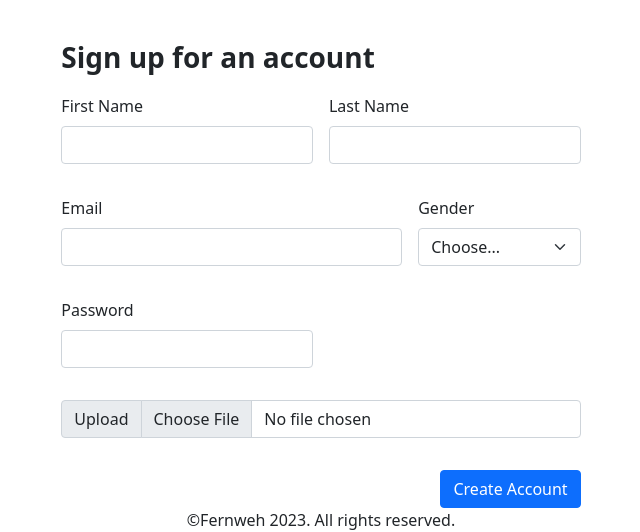
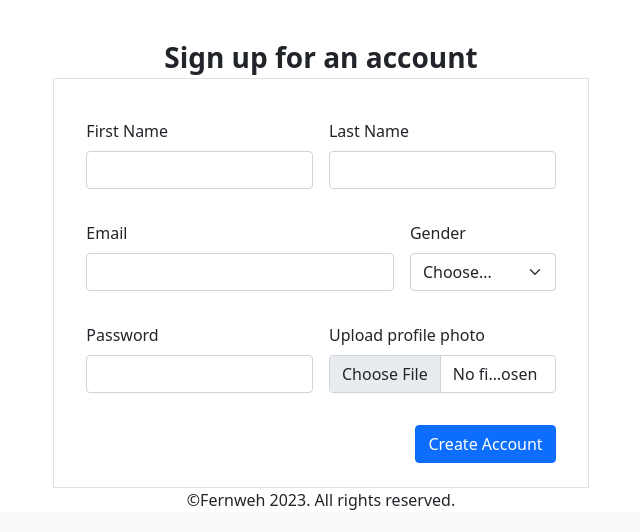
Before and after one commit to sruthi1942/Fernweh, a PHP site: page /storyteller/signup.php in a window 1280 px wide. Shown: the part 346-878 px from the top of the page, without its empty margins (319-959 px from the left). After the commit the page ends 856 px from the top, so only its background shows below. Run offline with PHP 8.4, Linux system fonts and the light colour scheme.

Commit message:
Add files via upload
fixed bug in index page

```diff
--- a/fernweh/dashboard.php
+++ b/fernweh/dashboard.php
@@ -65,7 +65,7 @@ include 'include/conn.php';
 
     <script src="https://cdn.jsdelivr.net/npm/bootstrap@5.2.3/dist/js/bootstrap.bundle.min.js"></script>
 
-    <div class="sticky-lg-bottom text-dark text-center">©2023. All rights reserved.</div>
+    <div class="sticky-lg-bottom text-dark text-center">©Fernweh 2023. All rights reserved.</div>
   </main>
 </body>
 </html>
--- a/fernweh/index.php
+++ b/fernweh/index.php
@@ -26,7 +26,7 @@ include "include/conn.php";
      <h1 class="visually-hidden">Heroes examples</h1>
 
   <div class="px-4 py-5 my-5 text-center">
-    <img class="d-block mx-auto mb-4" src="images/1.jpeg" alt="" width="550" height="550">
+    <img class="d-block mx-auto mb-4" src="images/1.jpeg" alt="" width="850" height="550">
     <h1 class="display-5 fw-bold">Welcome</h1>
     <div class="col-lg-6 mx-auto">
       <p class="lead mb-4">Bringing you amazing sceneries and scintilating stories first hand by our award winning writers </p>
--- a/fernweh/signin.php
+++ b/fernweh/signin.php
@@ -63,7 +63,7 @@ if (mysqli_num_rows($result) === 1) {
             <div class="container col-md-5 mt-5">
                 <p><a href="./storyteller/signin.php" class="fs-4">Teller Sign in</a></p>
                 <p class="fs-3 fw-bolder">Story seeker sign in</p>
-                <form method="post">
+                <form class="border p-4"method="post">
                     <?php
                         if(isset($_GET['error'])) { ?>
                         <p class="alert alert-danger" role="alert"> <?php echo $_GET['error']; ?></p>
@@ -89,6 +89,7 @@ if (mysqli_num_rows($result) === 1) {
                 </form>
             </div>
         </div>
+        <div class="sticky-lg-bottom text-dark text-center">©Fernweh 2023. All rights reserved.</div>
 </body>
 
 </html>
--- a/fernweh/signup.php
+++ b/fernweh/signup.php
@@ -93,6 +93,7 @@ if (isset($_POST['submit'])) {
             </form>
         </div>
     </div>
+    <div class="sticky-lg-bottom text-dark text-center">©Fernweh 2023. All rights reserved.</div>
 </body>
 
 </html>
--- a/fernweh/storyteller/signup.php
+++ b/fernweh/storyteller/signup.php
@@ -72,8 +72,8 @@ if (isset($_POST['submit'])) {
     </div>
     <div class="row">
         <div class="container col-md-5 mt-5">
-            <p class="fs-3 fw-bolder">Sign up for an account</p>
-            <form class="row g-3" method="post" enctype="multipart/form-data">
+            <p class="fs-3 fw-bolder text-center">Sign up for an account</p>
+            <form class="row g-3 border p-4" method="post" enctype="multipart/form-data">
                 <?php
                         if(isset($_GET['error'])) { ?>
                         <p class="alert alert-danger" role="alert"> <?php echo $_GET['error']; ?></p>
@@ -107,8 +107,8 @@ if (isset($_POST['submit'])) {
                     <input type="password" autocomplete="off" class="form-control"  required name="password" id="exampleInputPassword1">
                 </div>
 
-                <div class="input-group mb-3 col-md-6">
-                    <label class="input-group-text" for="inputGroupFile01">Upload</label>
+                <div class="col-md-6">
+                    <label for="exampleInputPassword1" class="form-label">Upload profile photo</label>
                     <input type="file" name="image" required class="form-control" id="inputGroupFile01">
                 </div>
 
```
